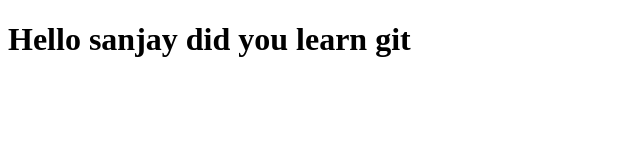
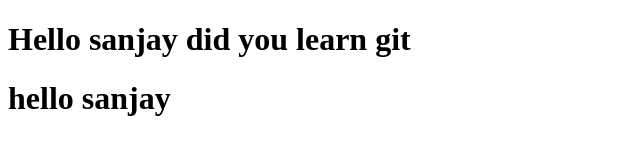
Before and after one commit to SanjaySarvah/mindgame, a plain HTML site: page learn.html in a window 1280 px wide. Shown: the whole page, without its empty margins (0-640 px from the left). Drawn offline with Linux system fonts and the light colour scheme.

Commit message:
feat : extra code added

```diff
--- a/learn.html
+++ b/learn.html
@@ -7,5 +7,6 @@
 </head>
 <body>
     <h1>Hello sanjay did you learn git</h1>
+    <h1>hello sanjay</h1>
 </body>
 </html>
```
